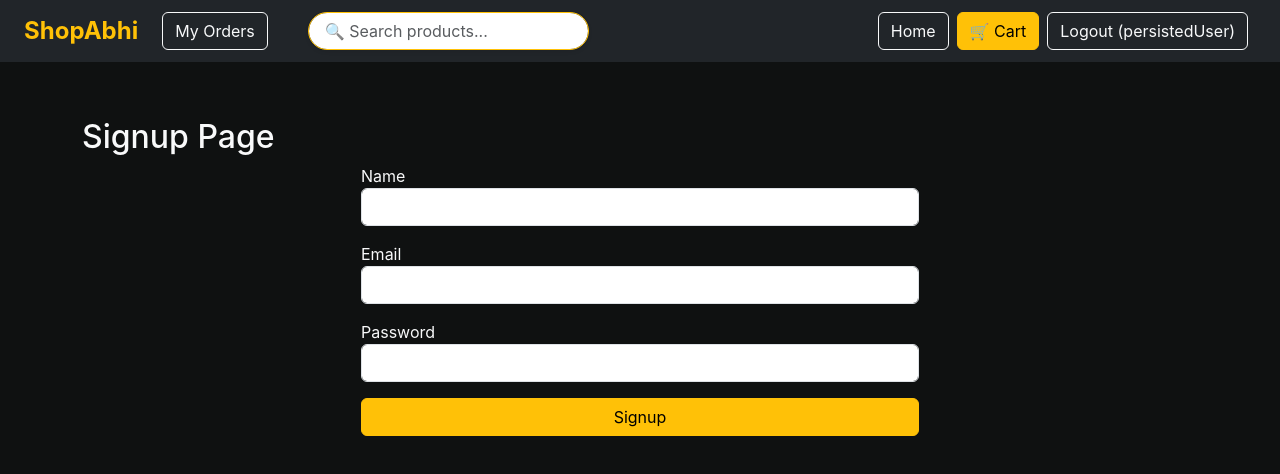
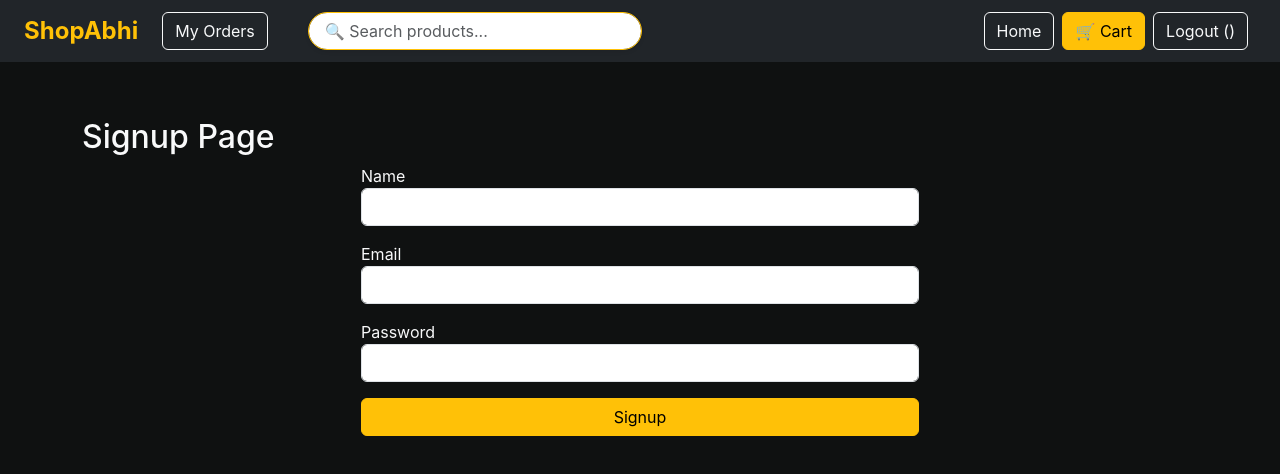
Before and after one commit to AbhishekGadmale/ShopAbhi, a React (Create React App) app: page /signup in a window 1280 px wide. Shown: the top 474 px of the page. Built offline with nearby package versions, Linux system fonts and the light colour scheme; sample sign-in values are in the browser's storage.

Commit message:
fixed some errors

```diff
--- a/src/context/AuthContext.js
+++ b/src/context/AuthContext.js
@@ -23,7 +23,7 @@ export function AuthProvider({children}) {
  useEffect(()=>{
    const token= localStorage.getItem("token");
    if(token){
-      setUser({ email: "persistedUser" });
+      setUser({ loggedIn: true });
    }
    setLoading(false);
  },[])
--- a/src/pages/Login.jsx
+++ b/src/pages/Login.jsx
@@ -21,6 +21,7 @@ import {useAuth} from "../context/AuthContext";
 });
 const data = await response.json();
 if (response.ok) {
+  console.log("Login Response Data:", data);
   localStorage.setItem("token", data.accessToken);
   login(data.user, data.accessToken); // update context
   navigate("/");
--- a/src/pages/Signup.jsx
+++ b/src/pages/Signup.jsx
@@ -17,9 +17,8 @@ const Signup = ()=>{
 });
 const data = await response.json();
 if (response.ok) {
-  localStorage.setItem("token", data.token);
-  login(data.user || data.token); // simulate login after signup
-  navigate("/");
+  alert("Signup successful! Please login.");
+  navigate("/login");
 } else {
   alert(data.error);
 }
```
